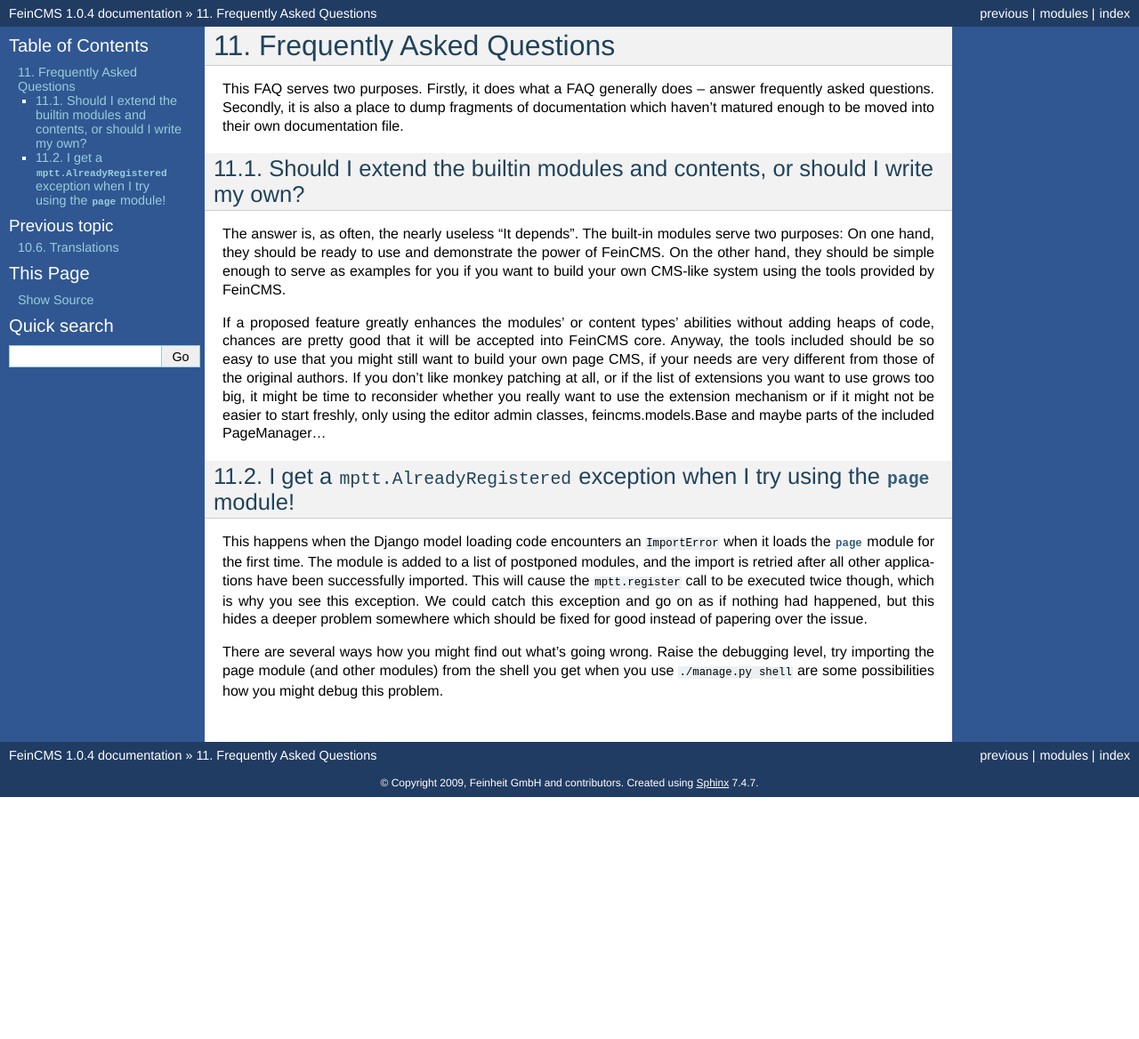
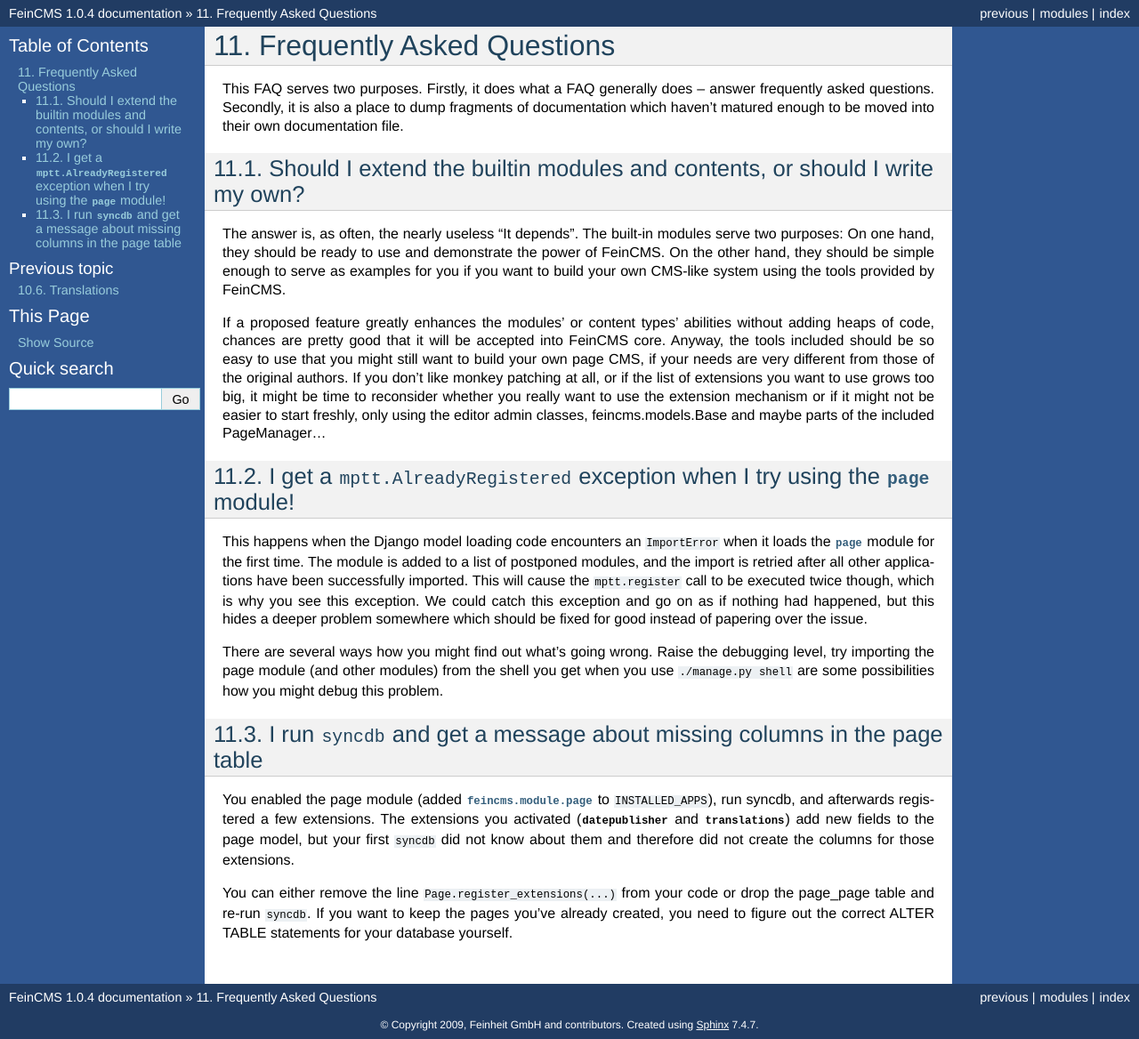
Before and after one commit to feincms/feincms, a Sphinx documentation site: the page built from docs/faq.txt, in a window 1280 px wide. Shown: the whole page at 89% size. Built offline with Sphinx 7.4.7, drawn with Linux system fonts in a browser that asks for light colours; before the commit the page ends 900 px from its top, so only the background shows below that.

Commit message:
Add a FAQ for the missing columns in the page table

```diff
--- a/docs/faq.txt
+++ b/docs/faq.txt
@@ -49,3 +49,21 @@
 debugging level, try importing the page module (and other modules) from the
 shell you get when you use ``./manage.py shell`` are some possibilities how
 you might debug this problem.
+
+
+
+I run ``syncdb`` and get a message about missing columns in the page table
+==========================================================================
+
+You enabled the page module (added :mod:`feincms.module.page` to
+``INSTALLED_APPS``), run syncdb, and afterwards registered a few
+extensions. The extensions you activated
+(:mod:`~feincms.module.page.extensions.datepublisher` and
+:mod:`~feincms.module.page.extensions.translations`) add new fields to
+the page model, but your first ``syncdb`` did not know about them and
+therefore did not create the columns for those extensions.
+
+You can either remove the line ``Page.register_extensions(...)`` from
+your code or drop the page_page table and re-run ``syncdb``. If you want
+to keep the pages you've already created, you need to figure out the
+correct ALTER TABLE statements for your database yourself.
```
